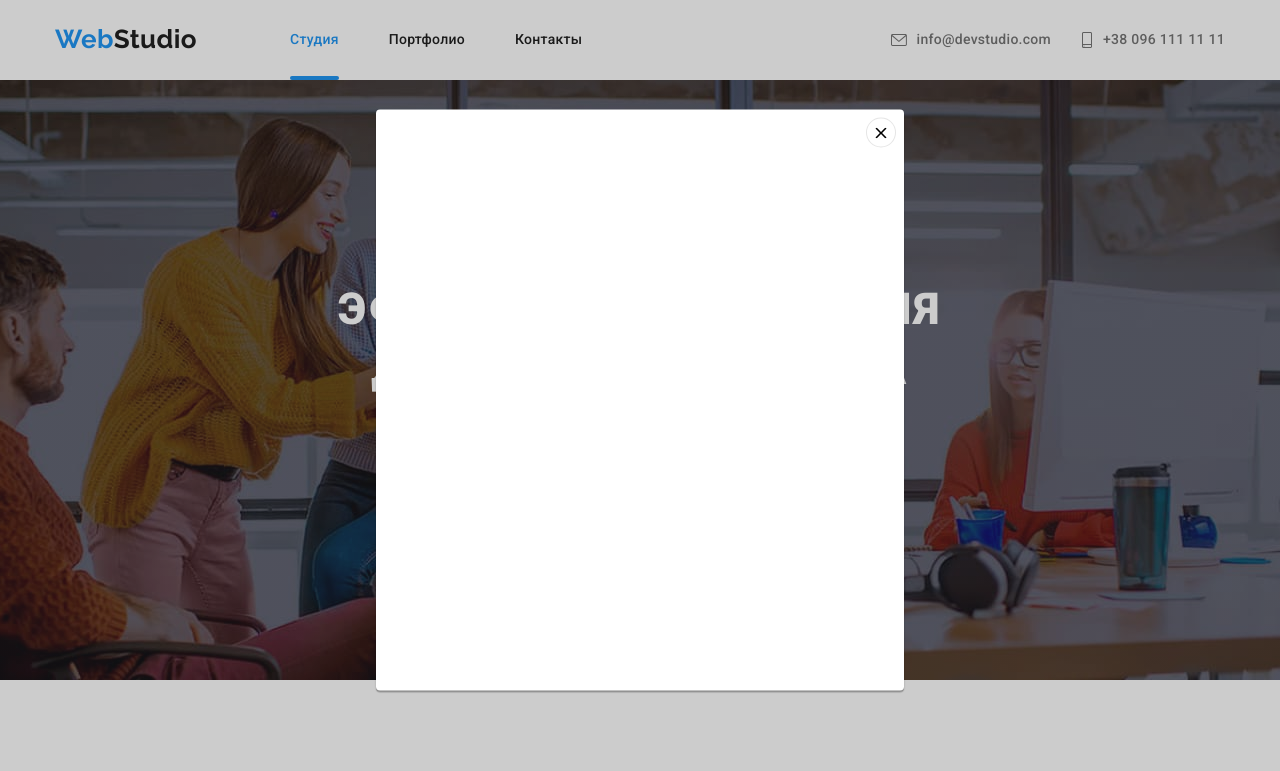
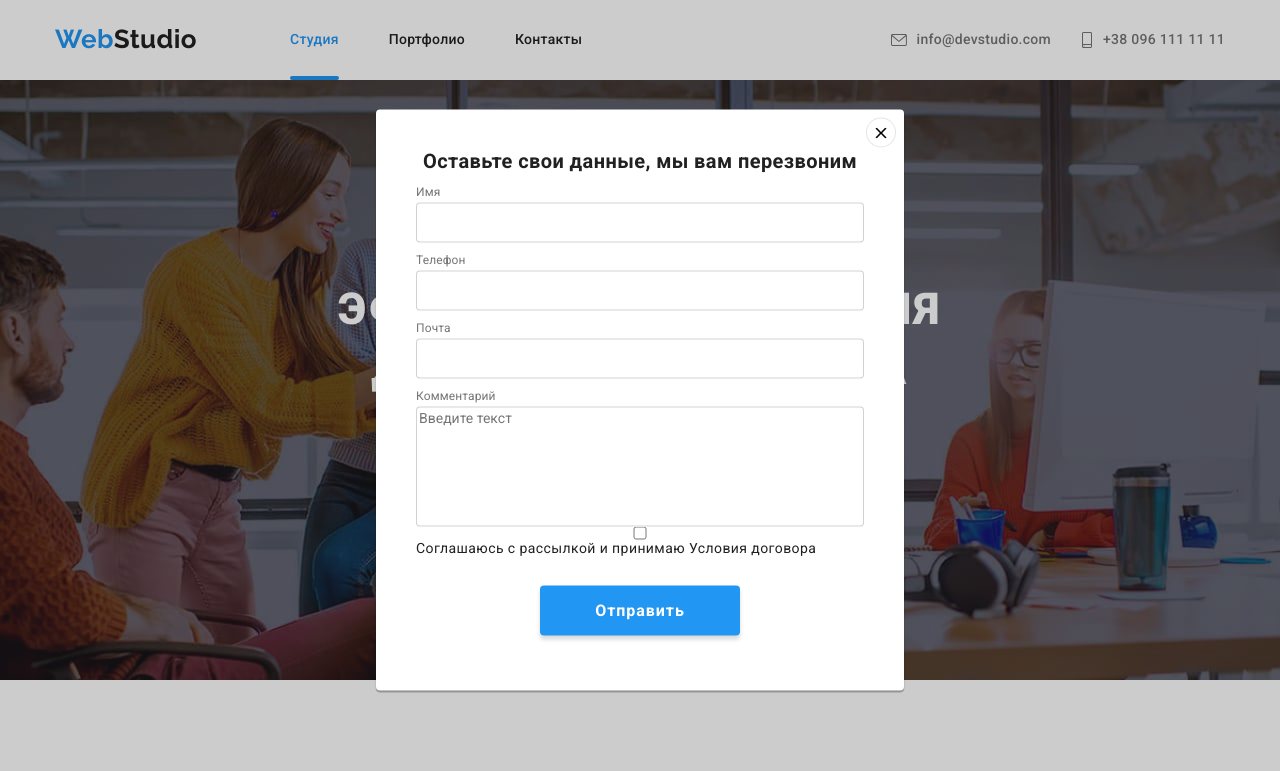
Before and after one commit to sashazabor8/goit-markup-hw-06, a plain HTML site: page index.html in a window 1280 px wide. Both pictures are taken after a click on the button "Заказать услугу". Shown: the top 771 px of the page. Drawn offline with nearby package versions, Linux system fonts and the light colour scheme.

Commit message:
добавляет разметку и частичное оформление формы в модальном окне

```diff
--- a/css/styles.css
+++ b/css/styles.css
@@ -88,6 +88,7 @@ h1,h2,h3,h4,h5,h6, ul, li, button, p {
     position: absolute;
     width: 528px;
     min-height: 581px;
+    padding: 40px;
 
     top: 50%;
     left: 50%;
@@ -123,6 +124,90 @@ h1,h2,h3,h4,h5,h6, ul, li, button, p {
 .modal-button:hover .modal-icon {
     fill: var(--accent-color);
 }
+
+.modal-form-title {
+        display: block;
+        margin-bottom: 12px;
+
+        font-weight: 700;
+        font-size: 20px;
+        line-height: 1.15;
+        text-align: center;
+}
+
+.modal-form-container {
+    display: flex;
+    flex-direction: column;
+}
+
+.modal-form {
+    display: flex;
+    flex-direction: column;
+}
+
+.modal-form label:not(:last-child) {
+        margin-bottom: 4px;
+        font-weight: 400;
+        font-size: 12px;
+        line-height: 1.166;
+
+        letter-spacing: 0.01em;
+
+        color: var(--tltle-text-color);
+}
+
+.modal-form-container:nth-child(-n + 3) {
+    margin-bottom: 10px;
+}
+
+.modal-form-input {
+    border: 1px solid rgba(33, 33, 33, 0.2);
+    border-radius: 4px;
+    height: 40px;
+    cursor: pointer;
+
+    transition: border 250ms var(--cubic);
+}
+
+.modal-form-input:hover {
+    border: 1px solid var(--accent-color);
+}
+
+.modal-form-container textarea {
+    min-width: 448px;
+    min-height: 120px;
+    resize: none;
+
+    border: 1px solid rgba(33, 33, 33, 0.2);
+        border-radius: 4px;
+
+        transition: border 250ms var(--cubic);
+}
+
+.modal-form-container textarea:hover {
+    border: 1px solid var(--accent-color);
+}
+
+.modal-form-button {
+        margin-top: 30px;
+        margin-left: auto;
+        margin-right: auto;
+        width: 200px;
+        padding: 10px 55px;
+        border-radius: 4px;
+        box-shadow: 0px 4px 4px rgba(0, 0, 0, 0.15);
+
+        background-color: var(--accent-color);
+        color: var(--primary-white-color);
+        font-weight: 700;
+        font-size: 16px;
+        line-height: 1.88;
+        letter-spacing: 0.06em;
+        border: none;
+        cursor: pointer;
+}
+
+
 
 
 
@@ -313,6 +398,7 @@ h1,h2,h3,h4,h5,h6, ul, li, button, p {
 }
 
 .hero-link {
+
     padding: 10px 32px;
     border-radius: 4px;
     box-shadow: 0px 4px 4px rgba(0, 0, 0, 0.15);
--- a/index.html
+++ b/index.html
@@ -436,9 +436,33 @@
                     <use href="./images/sprite2.svg#icon-close-modal"></use>
                 </svg>
             </button>
+            <b class="modal-form-title">Оставьте свои данные, мы вам перезвоним</b>
+            <form class="modal-form">
+                <div class="modal-form-container">
+                    <label for="name">Имя</label>
+                    <input type="text" name="user-name" id="name" class="modal-form-input">
+                </div>
+                <div class="modal-form-container">
+                    <label for="phone">Телефон</label>
+                    <input type="tel" name="user-phone" id="phone" class="modal-form-input">
+                </div>
+                <div class="modal-form-container">
+                    <label for="email">Почта</label>
+                    <input type="email" name="user-email" id="email" class="modal-form-input">
+                </div>
+                <div class="modal-form-container">
+                    <label for="comment">Комментарий</label>
+                    <textarea name="user-comment" id="comment" placeholder="Введите текст"></textarea>
+                </div>
+                <div class="modal-form-container modal-policy">
+                    <input type="checkbox" name="user-policy" id="policy">
+                    <label for="policy">Соглашаюсь с рассылкой и принимаю Условия договора</label>
+                </div>
+                <button type="submit" class="modal-form-button">Отправить</button>
+            </form>
         </div>
 
-    </div>30
+    </div>
     <script src="./js/modal.js"></script>
 </body>
 </html>
```
